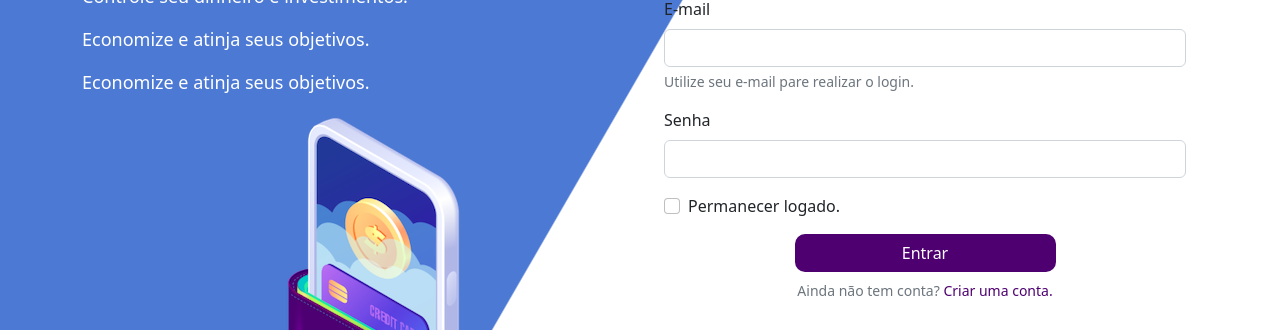
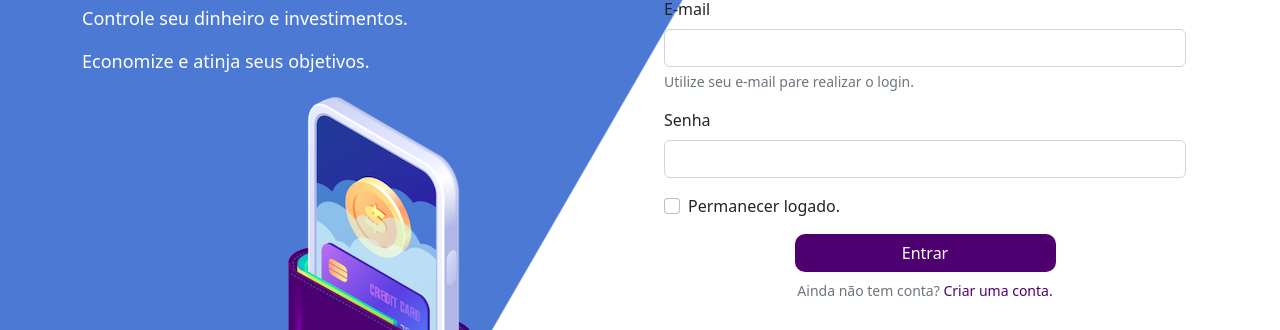
Before and after one commit to ThailonMuller/public, a plain HTML site: page index.html in a window 1280 px wide. Shown: the part 174-504 px from the top of the page. Drawn offline with nearby package versions, Linux system fonts and the light colour scheme.

Commit message:
Alteração

```diff
--- a/index.html
+++ b/index.html
@@ -17,7 +17,6 @@
                     <div class="text-login">
                         <p>Organize suas finanças de uma forma fácil.</p>
                         <p>Controle seu dinheiro e investimentos.</p>
-                        <p>Economize e atinja seus objetivos.</p>
                         <p>Economize e atinja seus objetivos.</p>
                     </div>
                     <div class="text-center">
```
